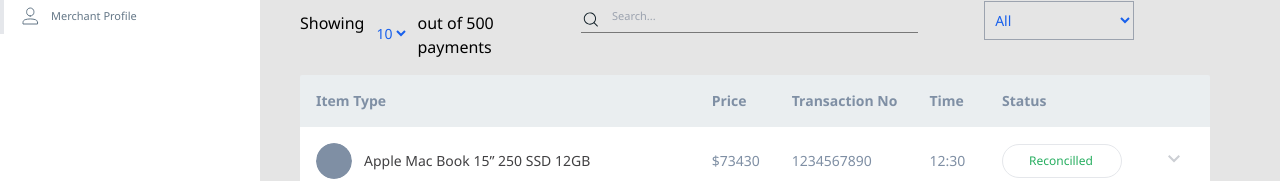
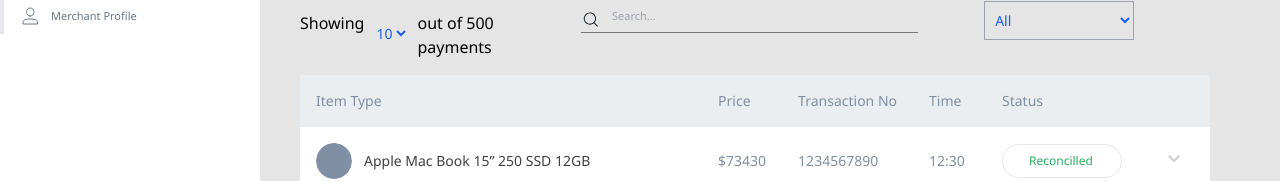
Before and after one commit to damatie/minty, a React (Create React App) app: page / in a window 1280 px wide. Shown: the part 593-774 px from the top of the page. Built offline with nearby package versions, Linux system fonts and the light colour scheme; some icons are missing.

Commit message:
fix:update font weight

```diff
--- a/package.json
+++ b/package.json
@@ -9,6 +9,7 @@
     "apexcharts": "^3.36.3",
     "daisyui": "^2.42.1",
     "react": "^18.2.0",
+    "react-apexcharts": "^1.4.0",
     "react-dom": "^18.2.0",
     "react-paginate": "^8.1.4",
     "react-scripts": "5.0.1",
--- a/src/components/table/index.jsx
+++ b/src/components/table/index.jsx
@@ -48,12 +48,12 @@ export const Table = ({
       <table className="table w-full  first:rounded-full ">
         <thead className=" first:rounded-full" >
           <tr className=" text-whiteGray first:rounded-full ">
-            <th className=" first:rounded-tl-[2px]  bg-tableHead text-sm capitalize">Item Type</th>
-            <th className="bg-tableHead text-sm capitalize">Price</th>
-            <th className="bg-tableHead text-sm capitalize">Transaction No</th>
-            <th className="bg-tableHead text-sm capitalize">Time</th>
-            <th className="bg-tableHead text-sm capitalize">Status</th>
-            <th className="last:rounded-tr-[2px] bg-tableHead"></th>
+            <th className="font-normal first:rounded-tl-[2px]  bg-tableHead text-sm capitalize">Item Type</th>
+            <th className=" font-normal bg-tableHead text-sm capitalize">Price</th>
+            <th className="font-normal bg-tableHead text-sm capitalize">Transaction No</th>
+            <th className="font-normal bg-tableHead text-sm capitalize">Time</th>
+            <th className="font-normal bg-tableHead text-sm capitalize">Status</th>
+            <th className="font-normal last:rounded-tr-[2px] bg-tableHead"></th>
           </tr>
         </thead>
         <tbody>
```
Also changed, not shown: 1 other file (tests, documents, lock files or other folders).
